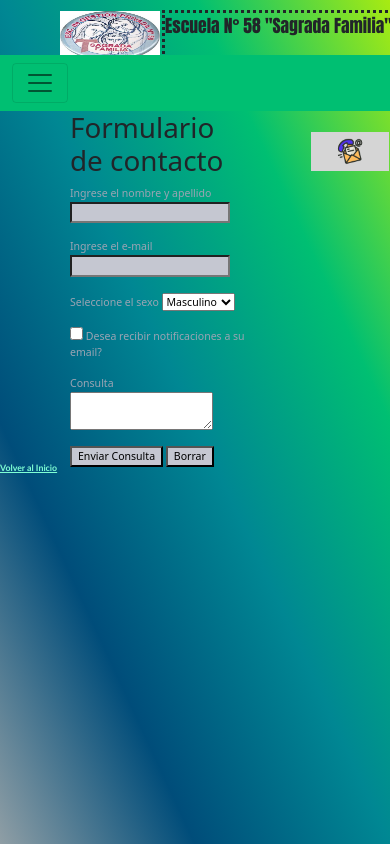
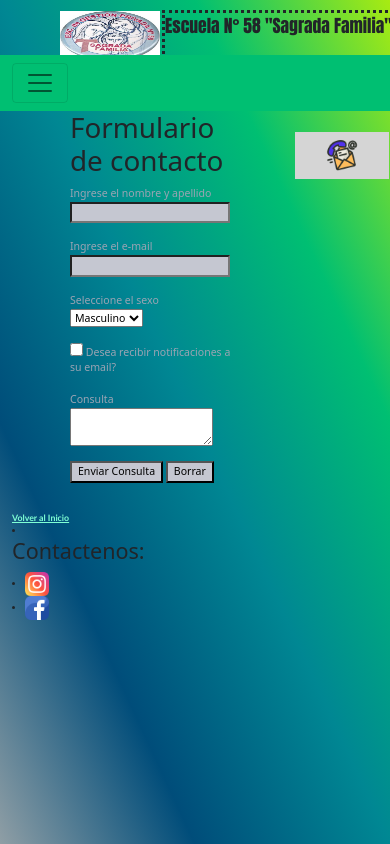
Before and after one commit to cuevagit/proyecto_coderhouse, a website: page vistas/contacto.html in a window 390 px wide. Drawn offline with nearby package versions, Linux system fonts and the light colour scheme.

Commit message:
Trabajo Final

```diff
--- a/sass/views/_calendarioacademico.scss
+++ b/sass/views/_calendarioacademico.scss
@@ -120,7 +120,7 @@ iframe {
     "footer footer footer footer footer footer"
     ;
   /* grid-template-rows: 1fr 10fr 1fr 10fr; */
-  grid-template-rows: 50px 100px 30px 80px 300px 10px;
+  grid-template-rows: 50px 100px 30px 80px 250px 30px;
   grid-template-columns:  2fr 2fr 2fr 2fr 2fr 2fr;
  /* grid-row-gap: 1px;*/
   grid-column-gap: 5px;
--- a/sass/views/_contacto.scss
+++ b/sass/views/_contacto.scss
@@ -75,16 +75,16 @@ footer {
 
 
 
-@media screen and (max-width: 850px){
+@media screen and (max-width: 860px){
 
 .imagen_contacto{
   /* width: 200px;*/
-  width: map-get($styles, ancho4);
+  width: map-get($styles, ancho2);
 }
 
  .grid6{
   grid-template-columns: 4fr 0.5fr;
-  grid-template-rows: 55px 2fr 350px 100px ;
+  grid-template-rows: 55px 2fr 400px 100px ;
   font-size: .55em;
 }
 
--- a/vistas/contacto.html
+++ b/vistas/contacto.html
@@ -49,7 +49,7 @@
                 <li><a class="dropdown-item" href="./contacto.html">Contacto</a></li>
                 <li><a class="dropdown-item" href="./campus.html">Campus Virtual</a></li>
                 <li><a class="dropdown-item" href="http://cge.entrerios.gov.ar/">CGE</a></li>
-                <li> <h4>Contactenos:</h4></li>
+                <li> <h4>Redes:</h4></li>
                 <li><a href="https://www.instagram.com/sergiomartincueva/" target="_blank">
                   <img src="../img/instagram.png"  width="24px" alt="instagram"></a>
                 </li>
@@ -107,8 +107,27 @@
   <img class="imagen_contacto" src="../img/contacto.jpg" alt="Imágen de la Escuela" width="300px"  >
 </div>
 
-<footer>
-  <a href="../index.html">Volver al Inicio</a>
+<footer class="container">
+
+  <div class="row">
+
+    <div class="col-md-9 col-xs-9 col-lg-9 col-xl-9">
+       <a href="#inicio">Volver al Inicio</a>
+    </div>
+
+    <div class="col-md-3 col-xs-3 col-lg-3 col-xl-3">
+
+        <li> <h4>Contactenos:</h4></li>
+        <li><a href="https://www.instagram.com/sergiomartincueva/" target="_blank">
+          <img src="../img/instagram.png"  width="24px" alt="instagram"></a>
+        </li>
+        <li><a href="https://www.facebook.com/cuevabros/" target="_blank">
+          <img src="../img/facebook.png" width="24px" alt="facebook"></a>
+        </li>
+  </div>
+
+      </div>
+
 </footer>
 </div>
 </body>
```
Also changed, not shown: index.html (+22 -3 lines), vistas/autoridades.html (+20 -4 lines), vistas/calendarioacademico.html (+23 -4 lines), vistas/campus.html (+22 -3 lines), vistas/escuela.html (+23 -4 lines), vistas/preinscripcion.html (+22 -3 lines), css/styles.css.
